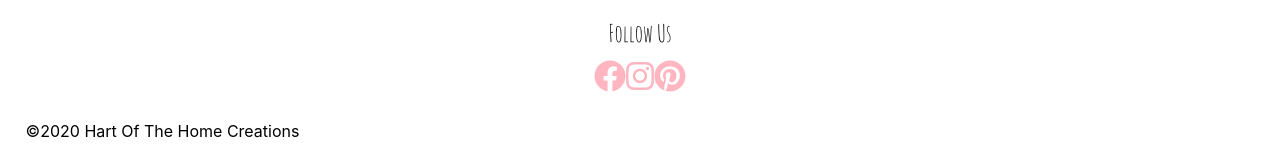
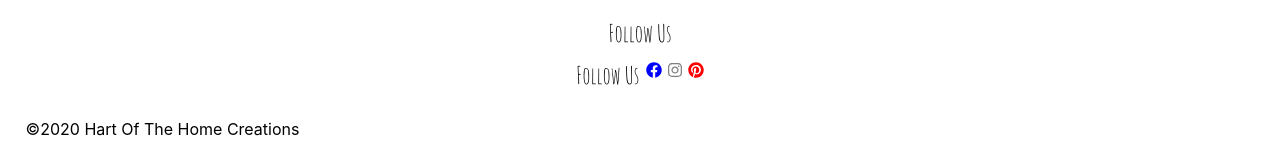
Before and after one commit to easpaas/hart_of_the_home_creations-frontend, a React (Create React App) app: page / in a window 1280 px wide. Shown: the part 1123-1277 px from the top of the page. Built offline with nearby package versions, Linux system fonts and the light colour scheme; a web font is replaced by a local one.

Commit message:
updates site logo

```diff
--- a/src/components/SocialMediaIcons/social-media-icons.component.jsx
+++ b/src/components/SocialMediaIcons/social-media-icons.component.jsx
@@ -12,14 +12,15 @@ import './social-media-icons.styles.scss';
 
 const SocialMediaIcons = () => (
   <div className='social-bar'>
-    <a className='social-link' href="https://www.facebook.com/chalkcouturewithvickihunter/">
-      <FontAwesomeIcon icon={faFacebook} size="2x" />
+    <p>Follow Us</p>
+    <a className='facebook' href="https://www.facebook.com/chalkcouturewithvickihunter/">
+      <FontAwesomeIcon icon={faFacebook} size="1x" />
     </a>
-    <a className='social-link' href="https://www.instagram.com/iamvickihunter">
-      <FontAwesomeIcon icon={faInstagram} size="2x" />
+    <a className='instagram' href="https://www.instagram.com/iamvickihunter">
+      <FontAwesomeIcon icon={faInstagram} size="1x" />
     </a>
-    <a className='social-link' href="https://www.pinterest.com/vickisscrapper">
-      <FontAwesomeIcon icon={faPinterest} size="2x" />
+    <a className='pinterest' href="https://www.pinterest.com/vickisscrapper">
+      <FontAwesomeIcon icon={faPinterest} size="1x" />
     </a>
   </div>
 );
--- a/src/components/SocialMediaIcons/social-media-icons.styles.scss
+++ b/src/components/SocialMediaIcons/social-media-icons.styles.scss
@@ -1,10 +1,18 @@
 .social-bar {
   display: flex;
   justify-content: space-between;
+  padding: 1%;
+  width: 10%;
   margin: 0 auto;
-  padding: 1%;
+  .facebook {
+    color: blue;
+  }
 
-  .social-link {
-    color: lightpink;
+  .instagram {
+    background-color: linear-gradient(45deg, #405DE6, #5851DB, #833AB4, #C13584,#E1306C, #FD1D1D)
+  }
+
+  .pinterest {
+    color: red;
   }
 }
```
Also changed, not shown: public/favicon.svg, src/assets/HHC-logo.svg.
